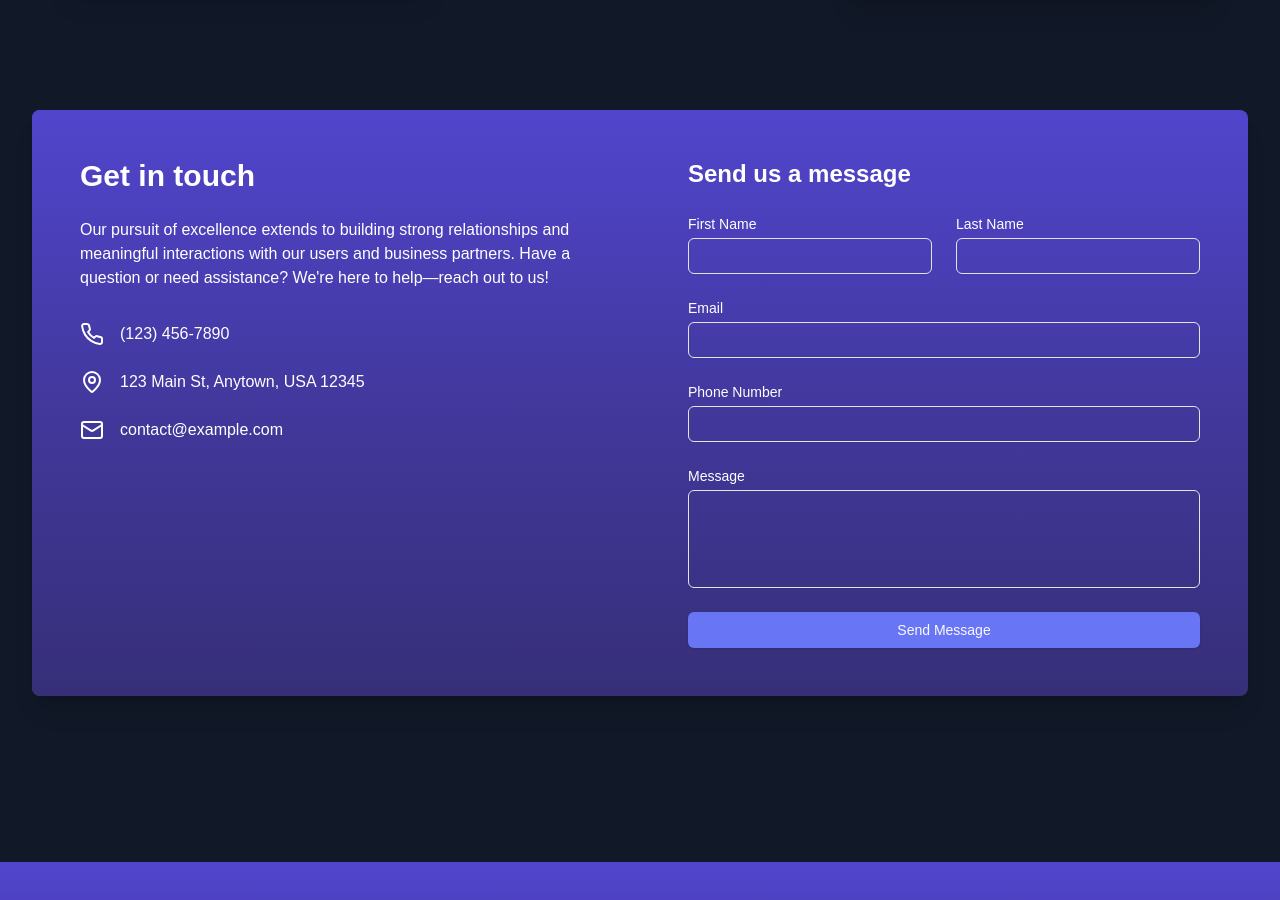
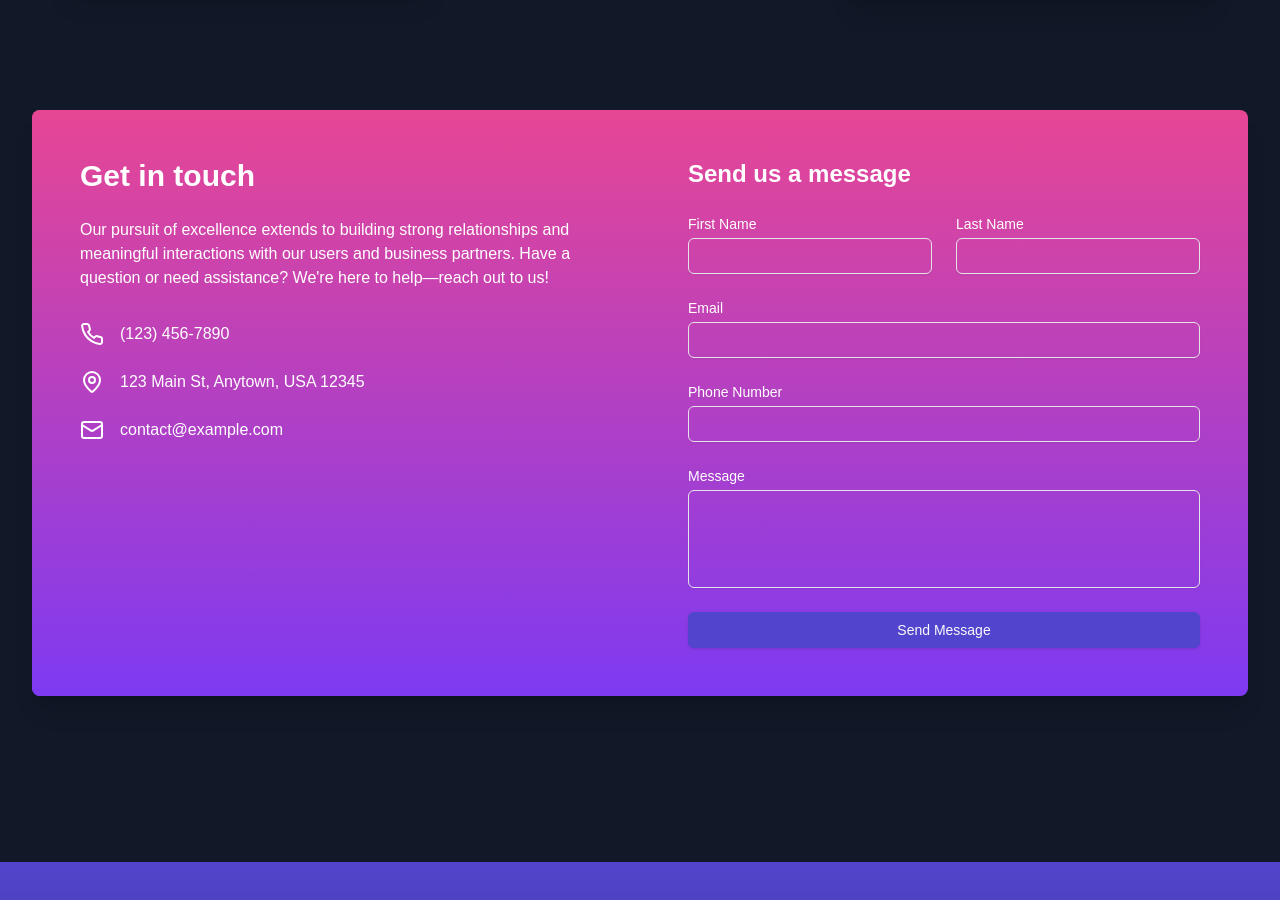
Before and after one commit to codeTun/wie-act-challenge, a Next.js app: page / in a window 1280 px wide. Shown: the part 1510-2410 px from the top of the page. Built offline with nearby package versions, Linux system fonts and the light colour scheme.

Commit message:
Contact page 1.1

```diff
--- a/components/Contact.tsx
+++ b/components/Contact.tsx
@@ -8,10 +8,10 @@ export default function ContactPage() {
   return (
     <div className="min-h-screen bg-gray-900 py-12 px-4 sm:px-6 lg:px-8">
       <div className="max-w-7xl mx-auto">
-        <div className="bg-gradient-to-t from-indigo-900 via-indigo-800 to-indigo-700  shadow-xl rounded-lg overflow-hidden">
+        <div className="bg-gradient-to-t from-purple-600 to-pink-500  shadow-xl rounded-lg overflow-hidden">
           <div className="lg:flex">
             {/* Left side - Contact Information */}
-            <div className="lg:w-1/2 bg-gradient-to-t from-indigo-900 via-indigo-800 to-indigo-700 p-8 lg:p-12">
+            <div className="lg:w-1/2 bg-gradient-to-t from-purple-600 to-pink-500 p-8 lg:p-12">
               <h1 className="text-3xl font-bold text-white mb-6">Get in touch</h1>
               <p className="text-white mb-8">
                 Our pursuit of excellence extends to building strong relationships and meaningful
@@ -61,7 +61,7 @@ export default function ContactPage() {
                   <Textarea id="message" name="message" rows={4} required className="mt-1" />
                 </div>
                 <div>
-                  <Button type="submit" className="w-full bg-indigo-500 hover:bg-indigo-400" >Send Message</Button>
+                  <Button type="submit" className="w-full bg-indigo-700 hover:bg-indigo-600" >Send Message</Button>
                 </div>
               </form>
             </div>
```
